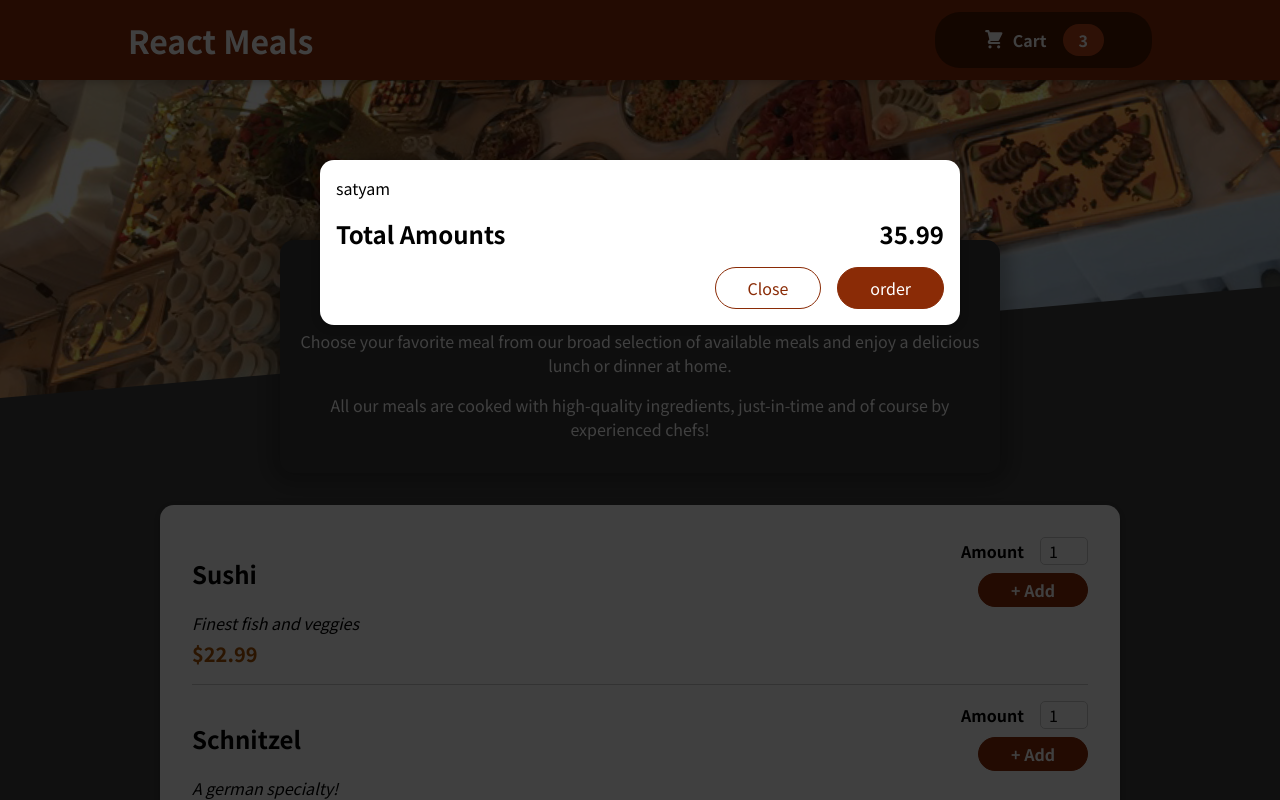
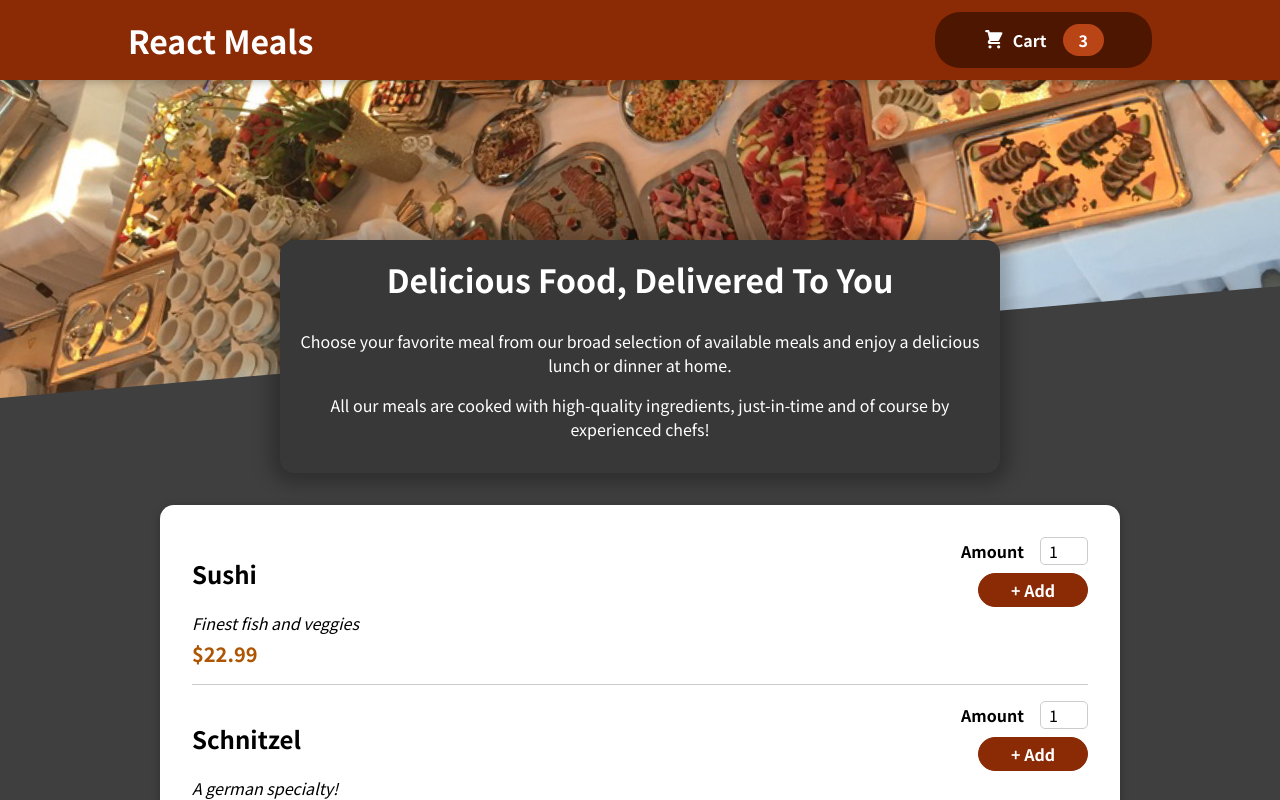
Before and after one commit to satyamgupta0202/FoodOrderingApp, a React (Create React App) app: page / in a window 1280 px wide. Shown: the top 800 px of the page. Built offline with nearby package versions, Linux system fonts and the light colour scheme.

Commit message:
Modal Window Added

```diff
--- a/src/App.js
+++ b/src/App.js
@@ -1,12 +1,21 @@
 import Header from "./components/Layout/header";
-import React, { Fragment } from "react";
+import React, { Fragment, useState } from "react";
 import Meals from "./components/Meals/Meals";
 import Cart from "./components/Cart/Cart";
+
 function App() {
+  const [cartIsShown, setcartIsShown] = useState(false);
+
+  const showCardHandler = (props) => {
+    setcartIsShown(true);
+  };
+  const hideCardHandler = (props) => {
+    setcartIsShown(false);
+  };
   return (
     <Fragment>
-      <Cart />
-      <Header />
+      {cartIsShown && <Cart onClose={hideCardHandler} />}
+      <Header onShowCart={showCardHandler} />
       <Meals />
     </Fragment>
   );
--- a/src/components/Cart/Cart.js
+++ b/src/components/Cart/Cart.js
@@ -11,14 +11,16 @@
     </ul>
   );
   return (
-    <Modal>
+    <Modal onClose={props.onClose}>
       {CartItems}
       <div className={classes.total}>
         <span>Total Amounts</span>
         <span> 35.99</span>
       </div>
       <div className={classes.actions}>
-        <button className={classes["button--alt"]}>Close</button>
+        <button className={classes["button--alt"]} onClick={props.onClose}>
+          Close
+        </button>
         <button className={classes.button}>order</button>
       </div>
     </Modal>
--- a/src/components/Layout/HeaderCartButton.js
+++ b/src/components/Layout/HeaderCartButton.js
@@ -1,19 +1,15 @@
-import React from 'react'
-import CartIcon from '../Cart/CartIcon'
-import classes from './HeaderCartButton.module.css'
-const HeaderCartButton = (props)=>{
-    return(
-        <button className={classes.button}>
-            <span className={classes.icon}>
-                <CartIcon/>
-            </span>
-            <span>
-                Cart
-            </span>
-            <span className={classes.badge}>
-                3
-            </span>
-        </button>
-    )
-}
+import React from "react";
+import CartIcon from "../Cart/CartIcon";
+import classes from "./HeaderCartButton.module.css";
+const HeaderCartButton = (props) => {
+  return (
+    <button className={classes.button} onClick={props.onClick}>
+      <span className={classes.icon}>
+        <CartIcon />
+      </span>
+      <span>Cart</span>
+      <span className={classes.badge}>3</span>
+    </button>
+  );
+};
 export default HeaderCartButton;
--- a/src/components/Layout/header.js
+++ b/src/components/Layout/header.js
@@ -1,20 +1,20 @@
-import React , {Fragment} from 'react'
-import classes from './Header.module.css'
-import mealImage from './../../assests/meals.jpg'
-import HeaderCartButton from './HeaderCartButton'
-const Header = (props)=>{
-    return(
+import React, { Fragment } from "react";
+import classes from "./Header.module.css";
+import mealImage from "./../../assests/meals.jpg";
+import HeaderCartButton from "./HeaderCartButton";
+const Header = (props) => {
+  return (
     <Fragment>
       <div>
         <header className={classes.header}>
           <h1>React Meals</h1>
-                   <HeaderCartButton/>
+          <HeaderCartButton onClick={props.onShowCart} />
         </header>
       </div>
-            <div className={classes['main-image']}>
-                <img src={mealImage} alt="Meals Table"/>
+      <div className={classes["main-image"]}>
+        <img src={mealImage} alt="Meals Table" />
       </div>
     </Fragment>
-    )
-}
+  );
+};
 export default Header;
--- a/src/components/UI/Modal.js
+++ b/src/components/UI/Modal.js
@@ -2,7 +2,7 @@
 import classes from "./Modal.module.css";
 import ReactDom from "react-dom";
 const Backdrop = (props) => {
-  return <div className={classes.backdrop}></div>;
+  return <div className={classes.backdrop} onClick={props.onClose}></div>;
 };
 const ModalOverlay = (props) => {
   return (
@@ -15,7 +15,10 @@
 const Modal = (props) => {
   return (
     <Fragment>
-      {ReactDom.createPortal(<Backdrop />, portalelement)}
+      {ReactDom.createPortal(
+        <Backdrop onClose={props.onClose} />,
+        portalelement
+      )}
       {ReactDom.createPortal(
         <ModalOverlay>{props.children}</ModalOverlay>,
         portalelement
```
Also changed, not shown: 1 other file (tests, documents, lock files or other folders). Lines whose indentation alone changed are shown as unchanged.
